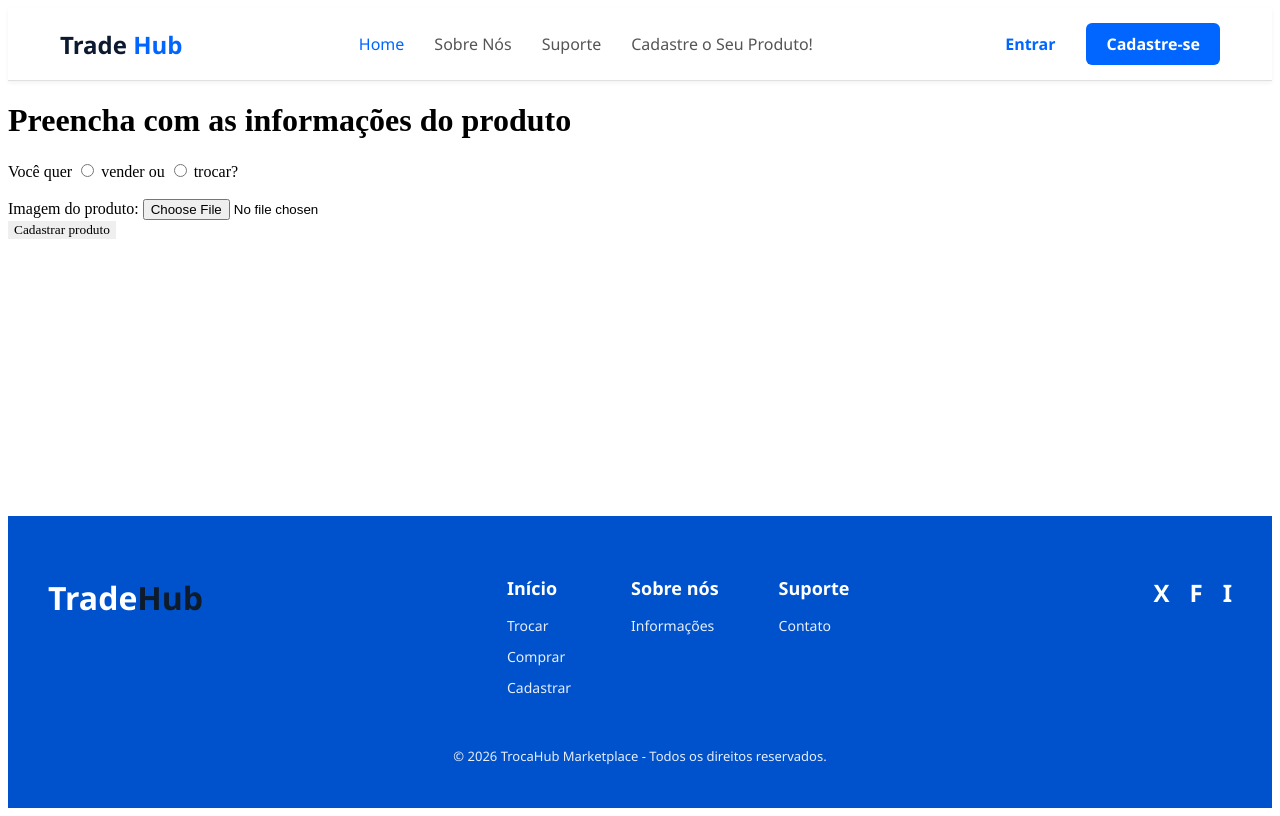
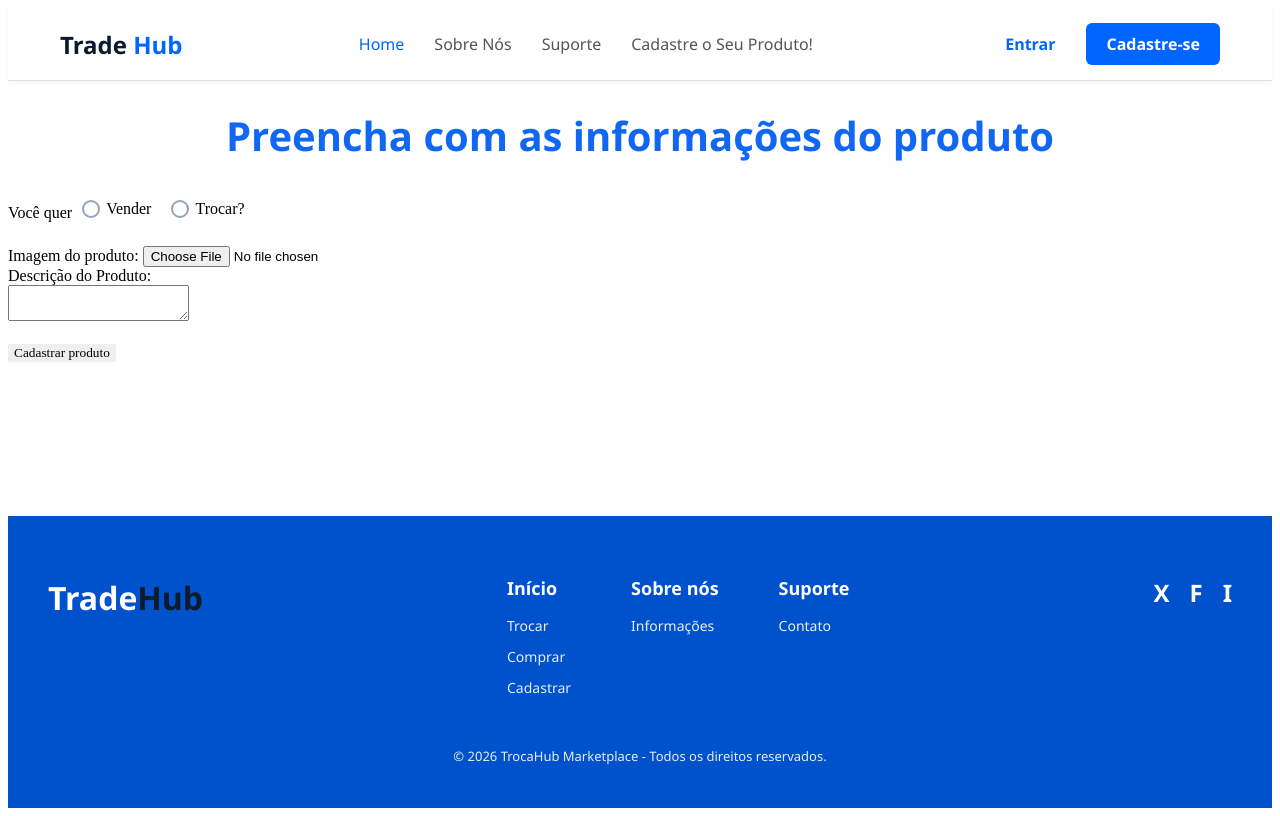
Before and after one commit to Hackathon-Trade-Hub/Trade-hub, a Vue app: page /cadastrarP in a window 1280 px wide. Built offline with nearby package versions, Linux system fonts and the light colour scheme.

Commit message:
Feat: Cadastro Prod estilizado

```diff
--- a/src/Views/CadProduto.vue
+++ b/src/Views/CadProduto.vue
@@ -1,29 +1,34 @@
 <template>
-  <h1>
+  <h1 class="page-title">
     Preencha com as informações do produto
   </h1>
 
   <form @submit.prevent="enviarProduto">
 
-    <label>
-      Você quer
+    <span>Você quer</span>
+
+<label class="opcao">
   <input
     type="radio"
     name="venderTrocar"
     value="vender"
     v-model="tipo"
   >
-      vender
+  <span class="radio-custom"></span>
+Vender
 
-      ou
+</label>
 
+
+<label class="opcao">
 <input
     type="radio"
     name="venderTrocar"
     value="trocar"
     v-model="tipo"
   >
-      trocar?
+  <span class="radio-custom"></span>
+Trocar?
 </label>
 
     <br><br>
@@ -49,9 +54,19 @@
         width="200"
       >
     </div>
+    <div class="desc">
+      <label for="descricao">
+        Descrição do Produto:
+        <br>
+
+        <textarea name="descricao" id="descricao"></textarea>
+
+
+      </label>
+      </div>
 
     <br>
-
+<!-- SIX SEVEN -->
 
     <button type="submit">
       Cadastrar produto
@@ -81,6 +96,70 @@ function enviarProduto() {
 }
 </script>
 
-<style>
+<style scoped>
+.page-title{
+  font-size: 2.5rem;
+  text-align: center;
+  color: #1067f3;
+  font-family: 'Segoe UI', Tahoma, Geneva, Verdana, sans-serif;
+
+}
+
+
+
+
+
+
+
+
+
+.opcao {
+  display: inline-flex;
+  align-items: center;
+  gap: 6px;
+  cursor: pointer;
+  user-select: none;
+  margin: 10px;
+}
+
+/* Esconde o radio original */
+.opcao input[type="radio"] {
+  display: none;
+}
+
+/* Círculo externo */
+.radio-custom {
+  width: 18px;
+  height: 18px;
+  border: 2px solid #94a3b8;
+  border-radius: 50%;
+  display: inline-block;
+  position: relative;
+  transition: all 0.2s;
+}
+
+/* Quando marcado */
+.opcao input[type="radio"]:checked + .radio-custom {
+  border-color: #3b82f6;
+  background-color: #3b82f6;
+}
+
+/* Bolinha interna */
+.opcao input[type="radio"]:checked + .radio-custom::after {
+  content: '';
+  position: absolute;
+  top: 50%;
+  left: 50%;
+  width: 8px;
+  height: 8px;
+  background: white;
+  border-radius: 50%;
+  transform: translate(-50%, -50%);
+}
+
+/* Hover */
+.opcao:hover .radio-custom {
+  border-color: #3b82f6;
+}
 
 </style>
```
Lines whose indentation alone changed are shown as unchanged.
